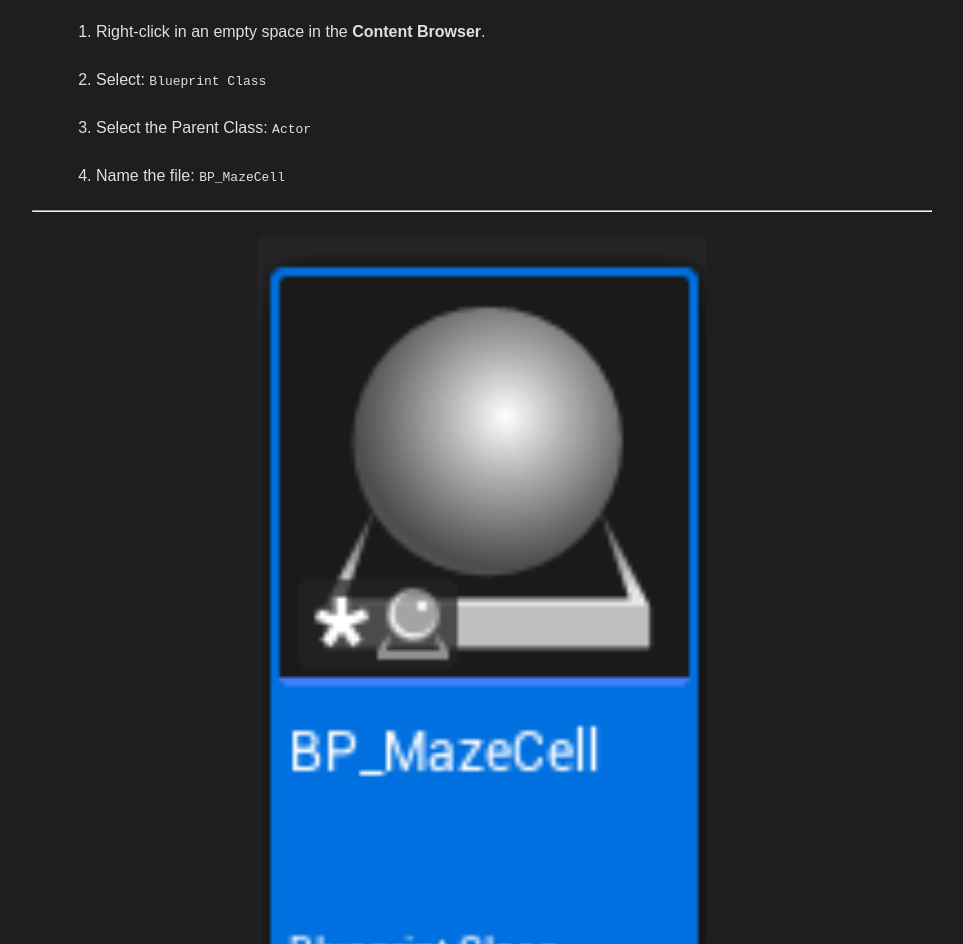
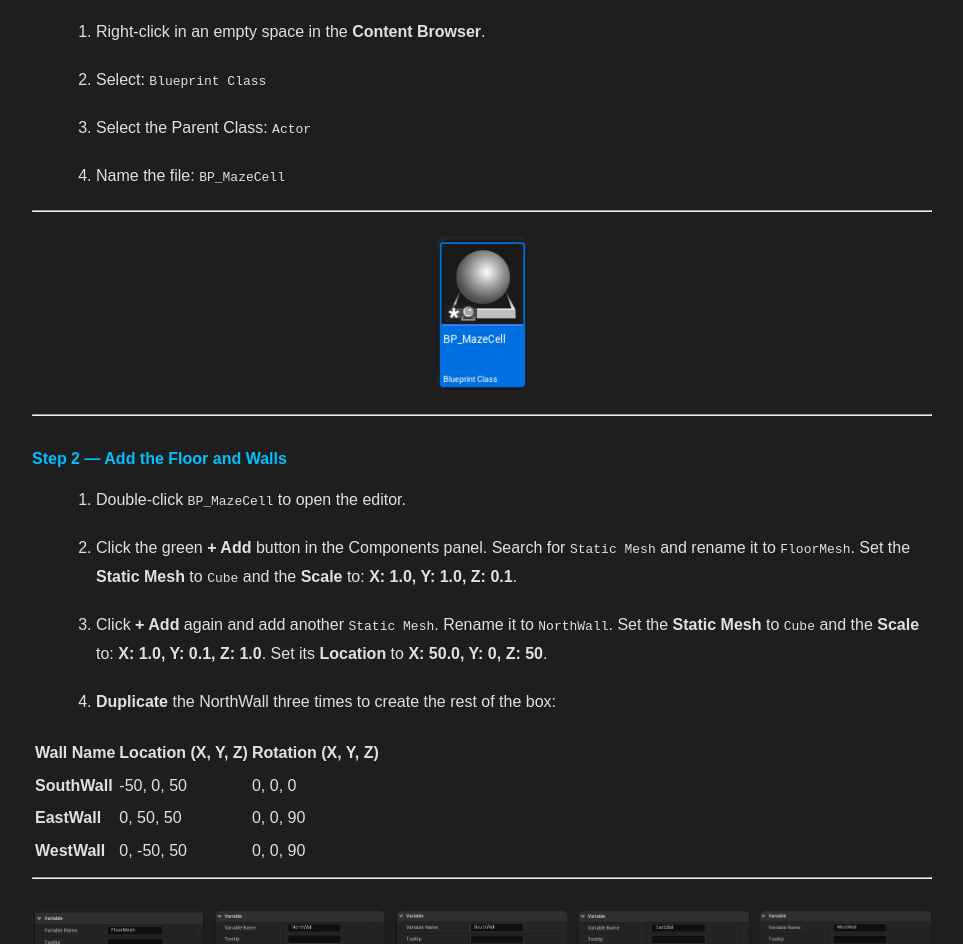
Before and after one commit to ScriptureExamined/NovawrightStudios, a Jekyll site: the page built from _posts/2026-04-18-gemini-maze-generator.md, in a window 1280 px wide. Shown: the part 518-1462 px from the top of the page, without its empty margins (158-1121 px from the left). Built offline with Jekyll 4.4.1, drawn with Linux system fonts in a browser that asks for light colours.

Commit message:
Update 2026-04-18-gemini-maze-generator.md

```diff
--- a/_posts/2026-04-18-gemini-maze-generator.md
+++ b/_posts/2026-04-18-gemini-maze-generator.md
@@ -31,7 +31,7 @@ In this series, we are building a procedurally generated maze from scratch using
 ---
 
 <a href="{{ '/assets/images/blog/Part1-Step-1.png' | relative_url }}" style="flex:1;">
-    <img src="{{ '/assets/images/blog/Part1-Step-1.png' | relative_url }}" style="width:50%;" alt="Creating a new Blueprint Actor" class="post-image">
+    <img src="{{ '/assets/images/blog/Part1-Step-1.png' | relative_url }}" style="width:10%;" alt="Creating a new Blueprint Actor" class="post-image">
   </a>
 
 ---
```
